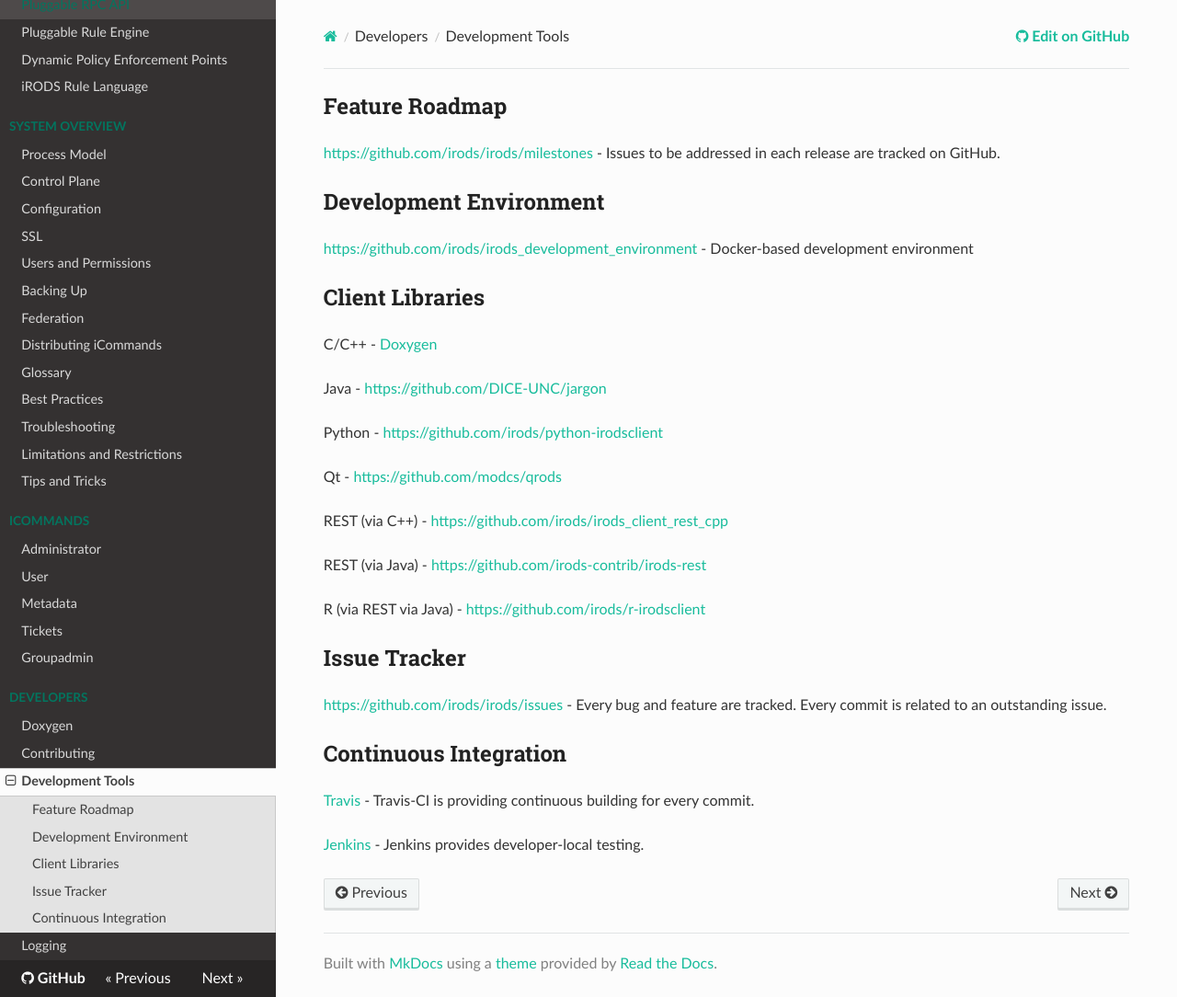
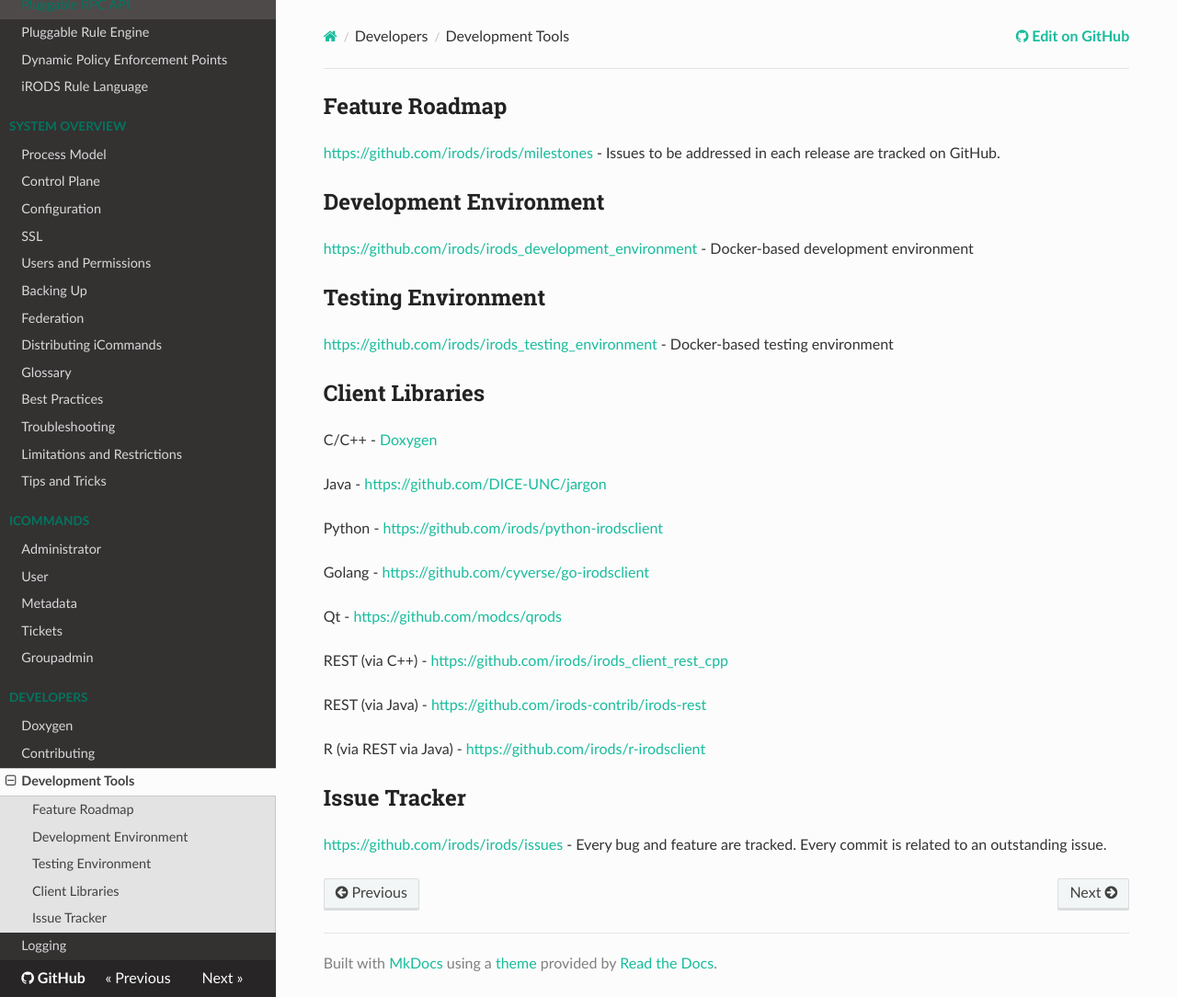
Before and after one commit to irods/irods_docs, an MkDocs documentation site: the page built from docs/developers/development_tools.md, in a window 1280 px wide and 1084 px high. Shown: the whole window at 92% size. Built offline with MkDocs 1.6.1, drawn with Linux system fonts in a browser that asks for light colours; nearby versions of some CDN libraries.

Commit message:
update development tools

```diff
--- a/docs/developers/development_tools.md
+++ b/docs/developers/development_tools.md
@@ -8,6 +8,10 @@
 
 [https://github.com/irods/irods_development_environment](https://github.com/irods/irods_development_environment) - Docker-based development environment
 
+## Testing Environment
+
+[https://github.com/irods/irods_testing_environment](https://github.com/irods/irods_testing_environment) - Docker-based testing environment
+
 ## Client Libraries
 
 C/C++ - [Doxygen](../../doxygen/group__clientAPI.html)
@@ -15,6 +19,8 @@
 Java - [https://github.com/DICE-UNC/jargon](https://github.com/DICE-UNC/jargon)
 
 Python - [https://github.com/irods/python-irodsclient](https://github.com/irods/python-irodsclient)
+
+Golang - [https://github.com/cyverse/go-irodsclient](https://github.com/cyverse/go-irodsclient)
 
 Qt - [https://github.com/modcs/qrods](https://github.com/modcs/qrods)
 
@@ -27,9 +33,3 @@
 ## Issue Tracker
 
 [https://github.com/irods/irods/issues](https://github.com/irods/irods/issues) - Every bug and feature are tracked. Every commit is related to an outstanding issue.
-
-## Continuous Integration
-
-[Travis](https://travis-ci.org/irods/irods) - Travis-CI is providing continuous building for every commit.
-
-[Jenkins](https://github.com/irods/irods_testing_jenkins) - Jenkins provides developer-local testing.
```
